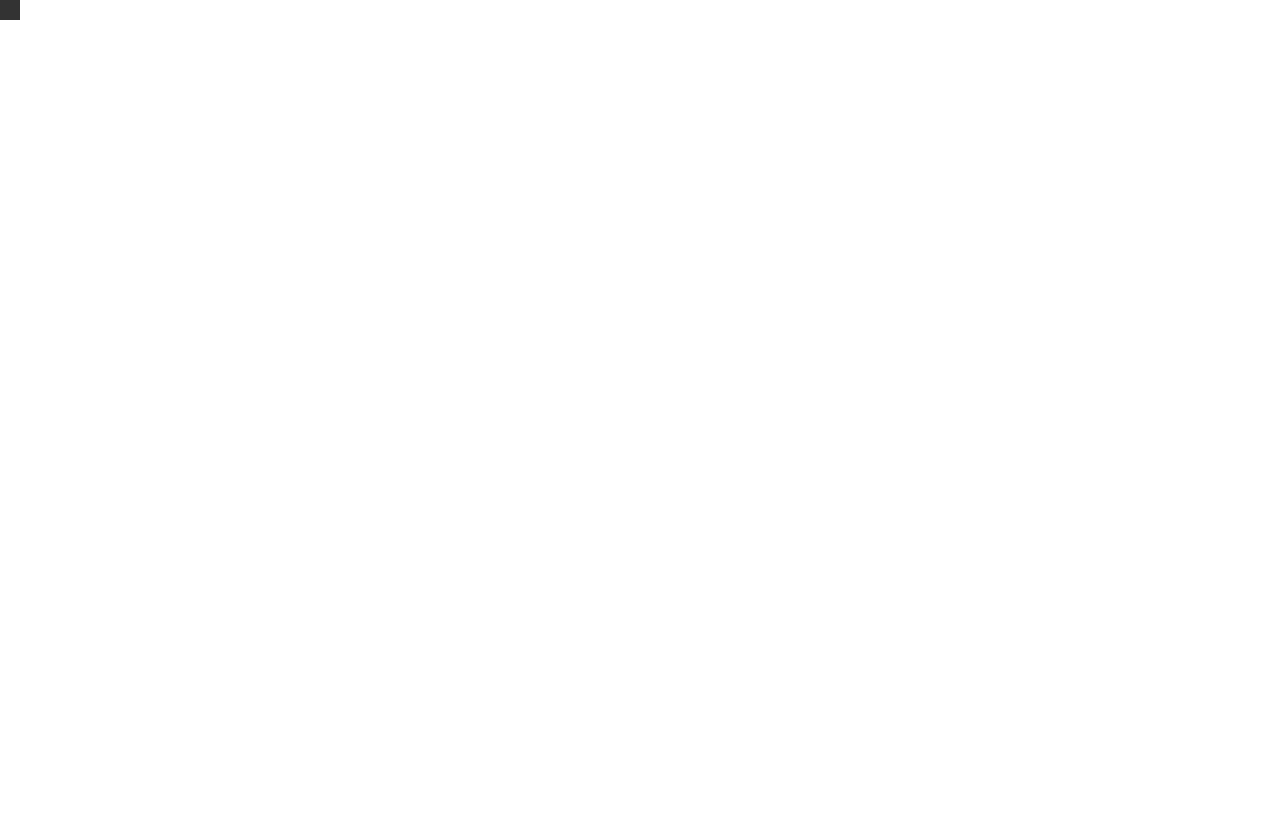
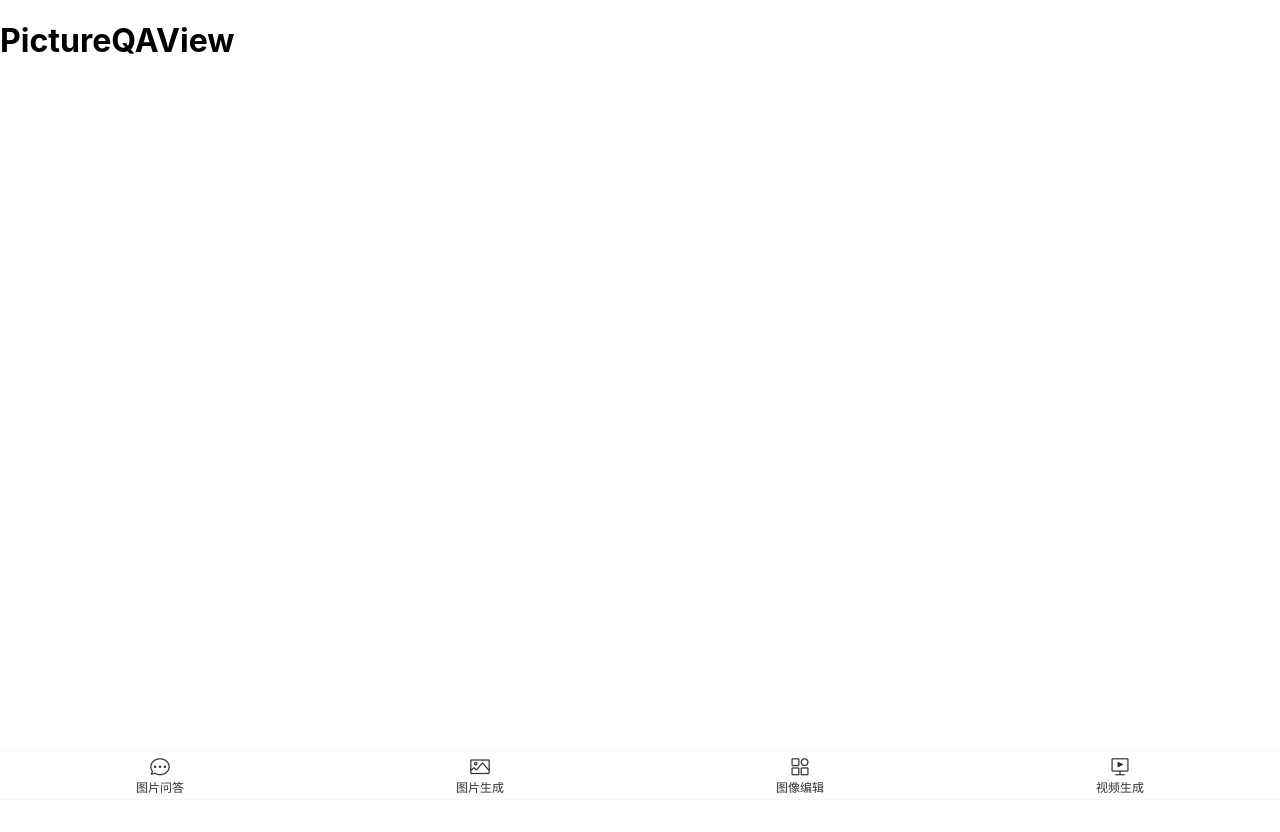
Before and after one commit to GiterJ/PicWizard, a Vue app in the folder frontend/picwizard-vue/: page /#/pqa in a window 1280 px wide. Shown: the top 832 px of the page. Before the commit the page ends 800 px from the top, so only its background shows below. Built offline with nearby package versions, Linux system fonts and the light colour scheme.

Commit message:
添加了底部导航和四大模块路由

```diff
--- a/frontend/picwizard-vue/src/App.vue
+++ b/frontend/picwizard-vue/src/App.vue
@@ -1,9 +1,11 @@
 <script setup>
 import { RouterLink, RouterView } from 'vue-router'
+import NavBar from './components/NavBar.vue';
 </script>
 
 <template>
   <RouterView />
+  <NavBar />
 </template>
 
 <style scoped>
--- a/frontend/picwizard-vue/src/components/NavBar.vue
+++ b/frontend/picwizard-vue/src/components/NavBar.vue
@@ -1,14 +1,15 @@
 <template>
-  <van-tabbar v-model="active">
-  <van-tabbar-item icon="home-o">标签</van-tabbar-item>
-  <van-tabbar-item icon="search">标签</van-tabbar-item>
-  <van-tabbar-item icon="friends-o">标签</van-tabbar-item>
-  <van-tabbar-item icon="setting-o">标签</van-tabbar-item>
+  <van-tabbar v-model="countStore.activeCounts">
+  <van-tabbar-item icon="chat-o" to="/pqa">图片问答</van-tabbar-item>
+  <van-tabbar-item icon="photo-o" to="pgen">图片生成</van-tabbar-item>
+  <van-tabbar-item icon="apps-o" to="pedit">图像编辑</van-tabbar-item>
+  <van-tabbar-item icon="tv-o" to="vgen">视频生成</van-tabbar-item>
 </van-tabbar>
 </template>
 
 <script setup>
-  import { useCounterStore } from '@/stores/counter';
+    import { useCounterStore } from '@/stores/counter';
+    const countStore = useCounterStore();
 
 </script>
 
--- a/frontend/picwizard-vue/src/router/index.js
+++ b/frontend/picwizard-vue/src/router/index.js
@@ -1,13 +1,36 @@
-import { createRouter, createWebHistory } from 'vue-router'
-import HomeView from '../views/HomeView.vue'
+import { createRouter, createWebHashHistory, createWebHistory } from 'vue-router'
+import PictureQAView from '@/views/PictureQAView.vue'
+import PictureGenerateView from '@/views/PictureGenerateView.vue'
+import VideoGenerateView from '@/views/VideoGenerateView.vue'
+import PictureEditView from '@/views/PictureEditView.vue'
 
 const router = createRouter({
-  history: createWebHistory(import.meta.env.BASE_URL),
+  history: createWebHashHistory(),
   routes: [
     {
       path: '/',
       name: 'home',
-      component: HomeView
+      redirect: 'pqa'
+    },
+    {
+      path:'/pqa',
+      name: 'pqa',
+      component:PictureQAView
+    },
+    {
+      path: '/pgen',
+      name: 'pgen',
+      component: PictureGenerateView
+    },
+    {
+      path: "/pedit",
+      name: 'pedit',
+      component: PictureEditView
+    },
+    {
+      path: '/vgen',
+      name: 'vgen',
+      component: VideoGenerateView
     }
   ]
 })
--- /dev/null
+++ b/frontend/picwizard-vue/src/views/PictureEditView.vue
@@ -0,0 +1,11 @@
+<template>
+  <h1>PictureEditView</h1>
+</template>
+
+<script setup>
+
+</script>
+
+<style scoped lang="less">
+
+</style>
--- /dev/null
+++ b/frontend/picwizard-vue/src/views/PictureGenerateView.vue
@@ -0,0 +1,11 @@
+<template>
+  <h1>PictureGenerateView</h1>
+</template>
+
+<script setup>
+
+</script>
+
+<style scoped lang="less">
+
+</style>
--- a/frontend/picwizard-vue/src/views/HomeView.vue
+++ b/frontend/picwizard-vue/src/views/PictureQAView.vue
@@ -1,4 +1,5 @@
 <template>
+    <h1>PictureQAView</h1>
     <div class="box">
 
     </div>
@@ -10,9 +11,9 @@
 
 <style scoped lang="less">
 .box {
-    width: 20px;
-    height: 20px;
-    background-color: #333;
+    width: 100vw;
+    height: 100vh;
+    background-color: #fff;
 }
 
 </style>
--- /dev/null
+++ b/frontend/picwizard-vue/src/views/VideoGenerateView.vue
@@ -0,0 +1,11 @@
+<template>
+  <h1>VideoGenerateView</h1>
+</template>
+
+<script setup>
+
+</script>
+
+<style scoped lang="less">
+
+</style>
```
Also changed, not shown: frontend/picwizard-vue/src/stores/counter.js (line endings or trailing spaces).
